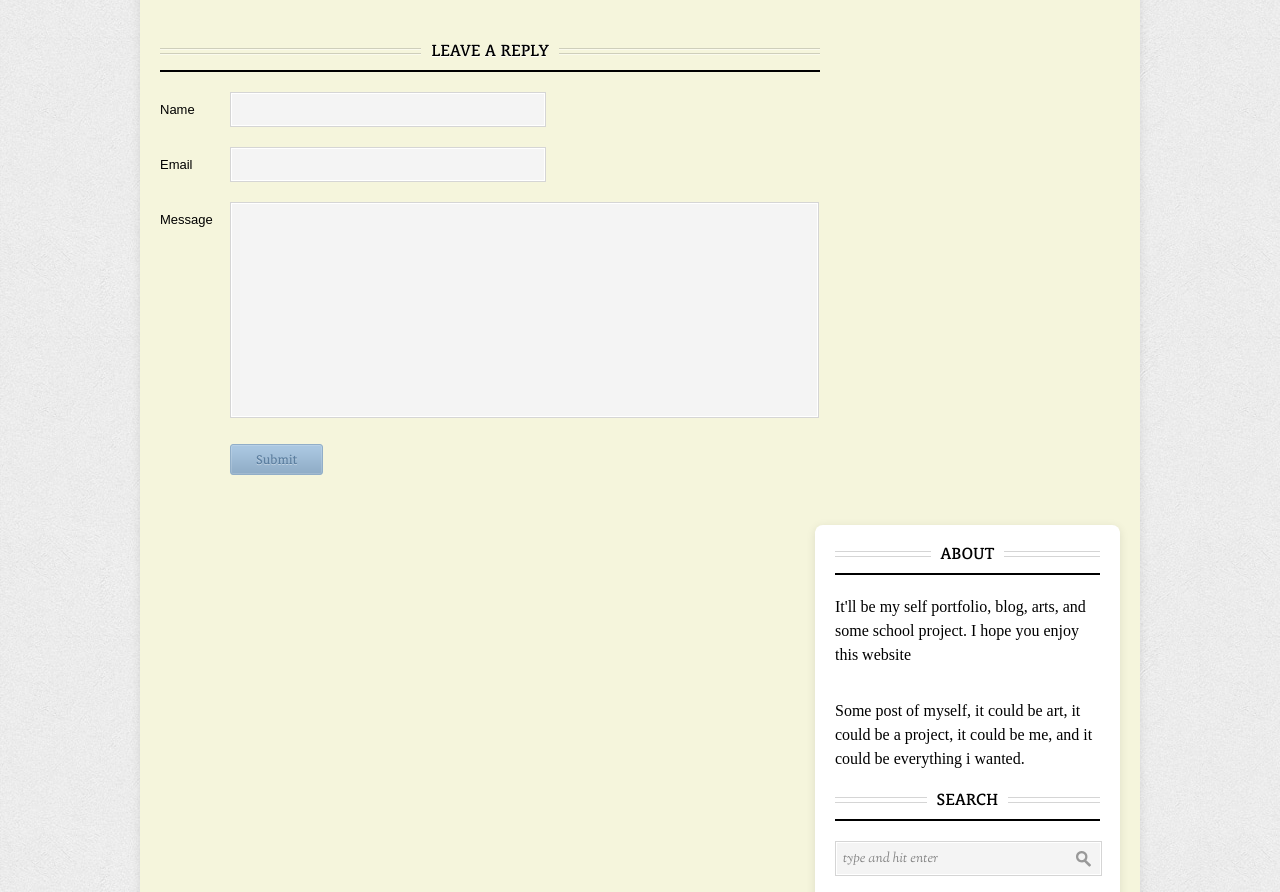
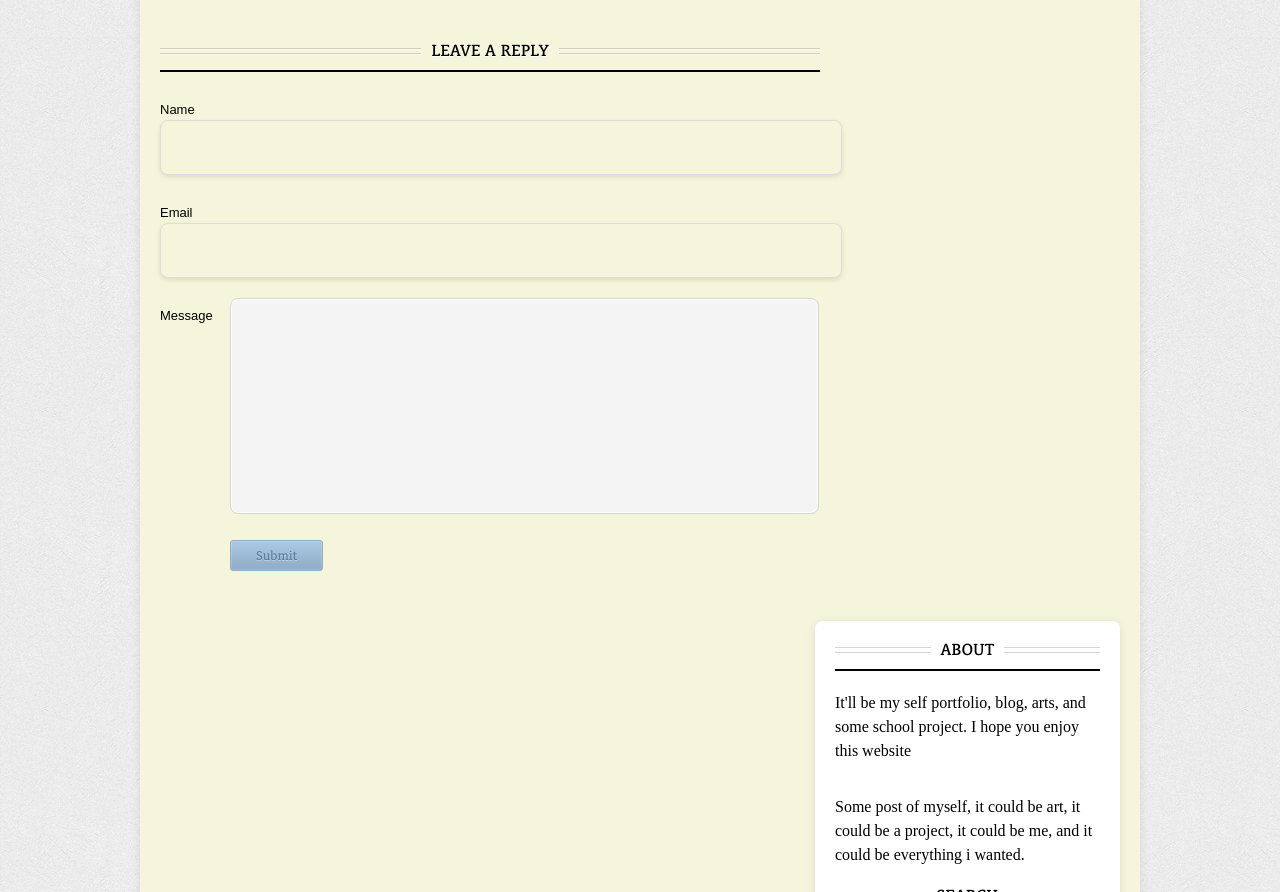
Before and after one commit to Eishethacy/portfoliojeannecarolline, a plain HTML site: page post.html in a window 1280 px wide. Shown: the part 1756-2648 px from the top of the page. Drawn offline with Linux system fonts and the light colour scheme.

Commit message:
Update styles.css

```diff
--- a/styles.css
+++ b/styles.css
@@ -448,3 +448,23 @@ body {
 .title a:hover {
     color: #007BFF; /* Warna teks saat hover */
 }
+/* Style untuk kotak input form */
+.forms input[type="text"],
+.forms textarea {
+    border: 1px solid #ddd; /* Garis batas kotak */
+    border-radius: 8px; /* Sudut melengkung */
+    padding: 10px; /* Ruang dalam */
+    box-shadow: 0 2px 5px rgba(0, 0, 0, 0.1); /* Bayangan lembut */
+    width: 100%; /* Lebar penuh */
+    background-color: #f5f5dc; /* Latar belakang cream */
+    color: #333; /* Warna teks */
+    transition: 0.3s; /* Efek transisi */
+}
+
+/* Gaya ketika input fokus */
+.forms input[type="text"]:focus,
+.forms textarea:focus {
+    border-color: #007BFF; /* Warna batas saat fokus */
+    box-shadow: 0 2px 8px rgba(0, 123, 255, 0.3); /* Bayangan lebih cerah */
+    outline: none; /* Hilangkan outline default */
+}
```
